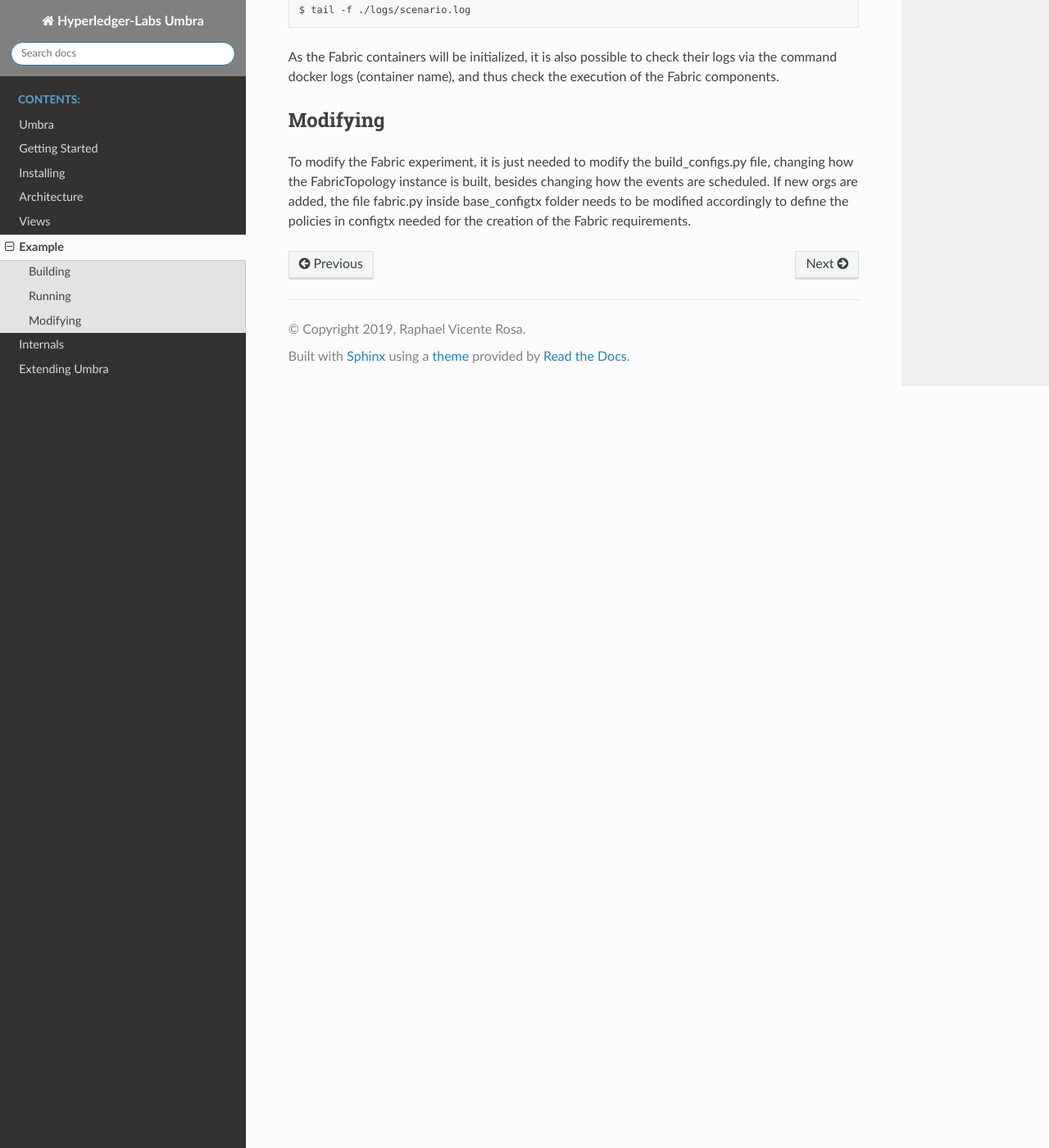
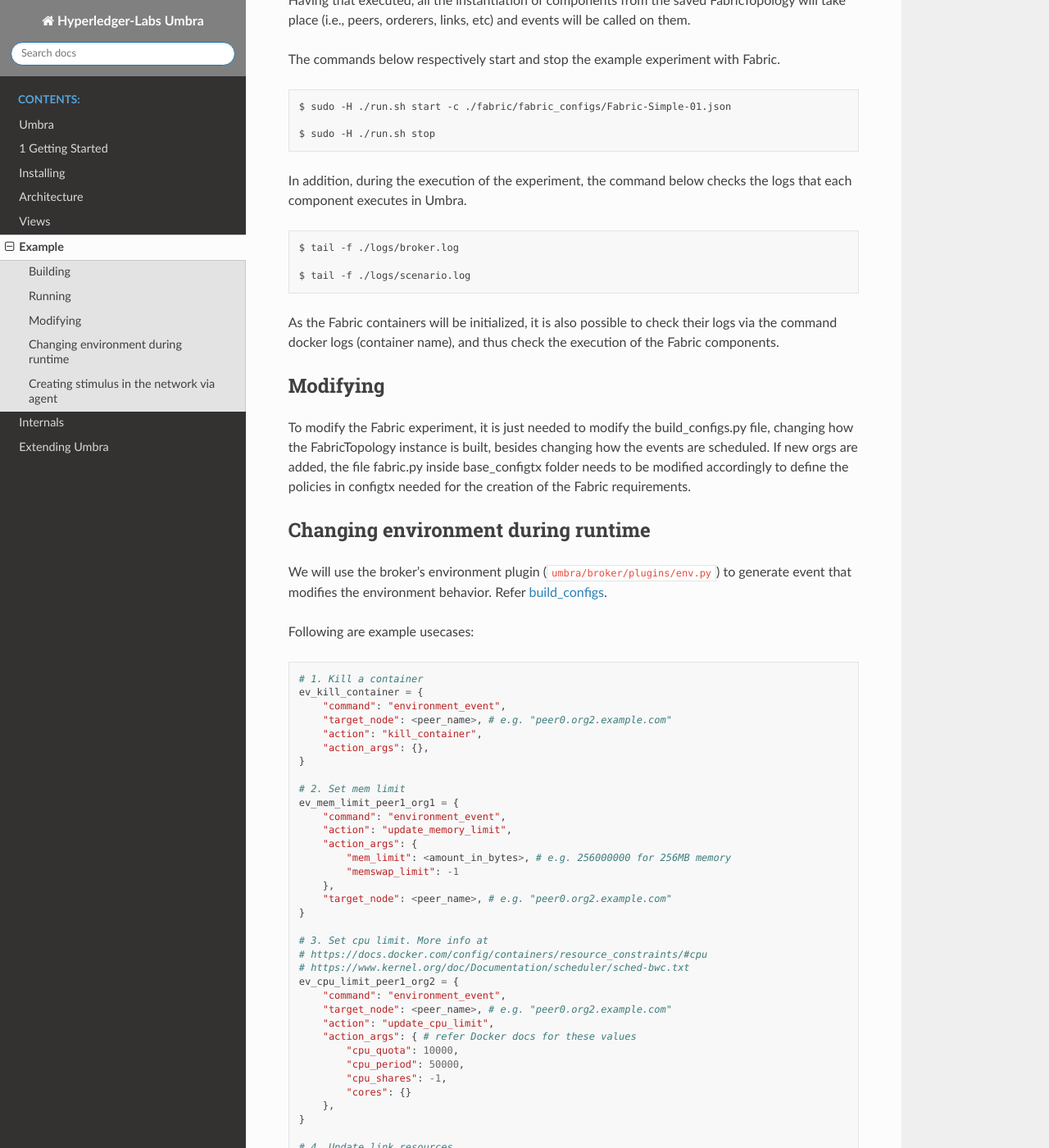
Before and after one commit to hyperledger-labs/umbra, a Sphinx documentation site: the page built from docs/source/example.rst, in a window 1280 px wide and 1400 px high, scrolled down 1965 px. Shown: the whole window at 82% size. Built offline with Sphinx 7.4.7 and the Read the Docs theme 2.0.0, drawn with Linux system fonts in a browser that asks for light colours; some of the changed text lies outside the part shown.

Commit message:
docs: Add info for environment event, umbra-agent, and umbra-monitor
Signed-off-by: Badi Iskhand <banoris@protonmail.com>

```diff
--- a/docs/source/architecture.rst
+++ b/docs/source/architecture.rst
@@ -14,8 +14,10 @@ Umbra was designed having in mind the following guidance:
 Components
 **********
 
-Umbra has three independent components:
+Umbra has five independent components:
 
 * design: defines APIs to implement the topology and events that will be respectively deployed and triggered when testing a blockchain platform.
 * broker: main component, responsible for the orchestration and management of the scenario (topology and events)
 * scenario: the actual interface that deploys the topology (i.e. network, containers, virtual switches)
+* agent: runs as one of the "peer" in the blockchain network. It can be used to generate stimulus to the network like interrupting a running blockchain transaction (via ``iperf``) and replay packets (via ``tcpreplay``).
+* monitor: runs on the host machine. Used to monitor the status/metrics of both host and containers
--- a/docs/source/example.rst
+++ b/docs/source/example.rst
@@ -4,6 +4,7 @@ Example
 To examplify how Umbra can be utilized, an extension was coded to support Hyperledger Fabric v1.4.
 The details of how that was coded are exposed in the Extensions section. Here is just the explanation of what the Fabric example realizes.
 
+.. image:: /imgs/imgs/example_fabric_topology.JPG.JPG
 
 Building
 ********
@@ -47,11 +48,11 @@ The executable file named run.sh in the umbra/examples/ folder contains the comm
 
 Having that executed, all the instantiation of components from the saved FabricTopology will take place (i.e., peers, orderers, links, etc) and events will be called on them.
 
-The commands bellow respectivelly start and stop the example experiment with Fabric.
+The commands below respectively start and stop the example experiment with Fabric.
 
 .. code-block:: bash
 
-    $ sudo -H ./run.sh start -c ./fabric/fabric_configs/config_fabric_simple.json
+    $ sudo -H ./run.sh start -c ./fabric/fabric_configs/Fabric-Simple-01.json
 
     $ sudo -H ./run.sh stop
 
@@ -73,3 +74,131 @@ Modifying
 
 To modify the Fabric experiment, it is just needed to modify the build_configs.py file, changing how the FabricTopology instance is built, besides changing how the events are scheduled.
 If new orgs are added, the file fabric.py inside base_configtx folder needs to be modified accordingly to define the policies in configtx needed for the creation of the Fabric requirements.
+
+
+Changing environment during runtime
+***********************************
+
+We will use the broker's environment plugin (``umbra/broker/plugins/env.py``) to generate event that modifies the environment behavior. Refer `build_configs <https://github.com/hyperledger-labs/umbra/blob/master/examples/fabric/build_configs.py>`_.
+
+Following are example usecases:
+
+.. code-block:: python
+
+	# 1. Kill a container
+	ev_kill_container = {
+	    "command": "environment_event",
+	    "target_node": <peer_name>, # e.g. "peer0.org2.example.com"
+	    "action": "kill_container",
+	    "action_args": {},
+	}
+
+	# 2. Set mem limit
+	ev_mem_limit_peer1_org1 = {
+	    "command": "environment_event",
+	    "action": "update_memory_limit",
+	    "action_args": {
+	        "mem_limit": <amount_in_bytes>, # e.g. 256000000 for 256MB memory
+	        "memswap_limit": -1
+	    },
+	    "target_node": <peer_name>, # e.g. "peer0.org2.example.com"
+	}
+
+	# 3. Set cpu limit. More info at
+	# https://docs.docker.com/config/containers/resource_constraints/#cpu
+	# https://www.kernel.org/doc/Documentation/scheduler/sched-bwc.txt
+	ev_cpu_limit_peer1_org2 = {
+	    "command": "environment_event",
+	    "target_node": <peer_name>, # e.g. "peer0.org2.example.com"
+	    "action": "update_cpu_limit",
+	    "action_args": { # refer Docker docs for these values
+	        "cpu_quota": 10000,
+	        "cpu_period": 50000,
+	        "cpu_shares": -1,
+	        "cores": {}
+	    },
+	}
+
+	# 4. Update link resources
+	# Here, we change the resources of s0<-->peer1.org1 interface
+	# to bandwidth of 3Mbps, with 4ms delay, and packet loss rate of 10%
+	ev_update_link_res = {
+	    "command": "environment_event",
+	    "action": "update_link",
+	    "action_args": {
+	        "events": [
+	            {
+	                "group": "links",
+	                "specs": {
+	                    "action": "update",
+	                    "online": True,
+	                    "resources": {
+	                        "bw": 3, # Mbps
+	                        "delay": "4ms",
+	                        "loss": 10, #
+	                    }
+	                },
+	                "targets": ("s0", "peer1.org1.example.com")
+	            },
+	        ]
+	    },
+	}
+
+	# 5. Change link state, e.g. UP or DOWN
+	# Beginning of test all link should be up.
+	# Set the "online" key to either True or False
+	# Example below set the orderer interface to DOWN
+	ev_update_link_orderer_down = {
+	    "command": "environment_event",
+	    "action": "update_link",
+	    "action_args": {
+	        "events": [
+	            {
+	                "group": "links",
+	                "specs": {
+	                    "action": "update",
+	                    "online": <True|False>, # True=UP, False=DOWN
+	                    "resources": None
+	                },
+	                "targets": ("s0", "orderer.example.com")
+	            },
+	        ]
+	    },
+	}
+
+
+Creating stimulus in the network via agent
+******************************************
+
+`umbra-agent` currently supports `ping` to send ICMP echo, `iperf` to simulate heavy traffic, and `tcpreplay` to replay pcap packet. Only `ping` is tested thus far, other examples coming soon.
+
+.. code-block:: python
+
+	# Ping peer0.org1.example.com at 1 packet per second
+	# for 4 seconds
+	ev_agent_ping_peer0org1 = {
+	    "agent_name": agent_name,
+	    "id": "100",
+	    "actions": [
+	        {
+	            'id': "1",
+	            "tool": "ping",
+	            "output": {
+	                "live": False,
+	                "address": None,
+	            },
+	            'parameters': {
+	                "target": <target_node>, # e.g. "peer0.org1.example.com"
+	                "interval": "1",
+	                "duration": "4",
+	            },
+	            'schedule': {
+	                "from": 1,
+	                "until": 0,
+	                "duration": 0,
+	                "interval": 0,
+	                "repeat": 0
+	            },
+	        },
+	    ],
+	}
--- a/docs/source/workflow.rst
+++ b/docs/source/workflow.rst
@@ -78,3 +78,5 @@ Directory Structure
 * **umbra/broker**: contains all the component source code to install and run the orchestration logic of umbra, i.e., how to receive a scenario configuration request, deploy it and trigger the events programmed in the scenario logic. The executable umbra-broker contains plugins, each one specified for a different blockchain platform it supports.
 * **umbra/design**: contains all the component source code to install and enable APIs for the configuration logic of umbra, i.e., how to specify different topology APIs to build the configuration needed for each blockchain platform to be executed by umbra-broker.
 * **umbra/scenario**: contains all the component source code to install and run the plugin that enables Containernet to deploy the topology needed to execute a blockchain platform.
+* **umbra/agent**: contains source code related to umbra-agent executable
+* **umbra/monitor**: contains source code related to umbra-monitor executable
```
Also changed, not shown: docs/source/starting.rst (+24 -11 lines), docs/imgs/example_fabric_topology.JPG (added), docs/imgs/grafana_dashboard.JPG (added).
